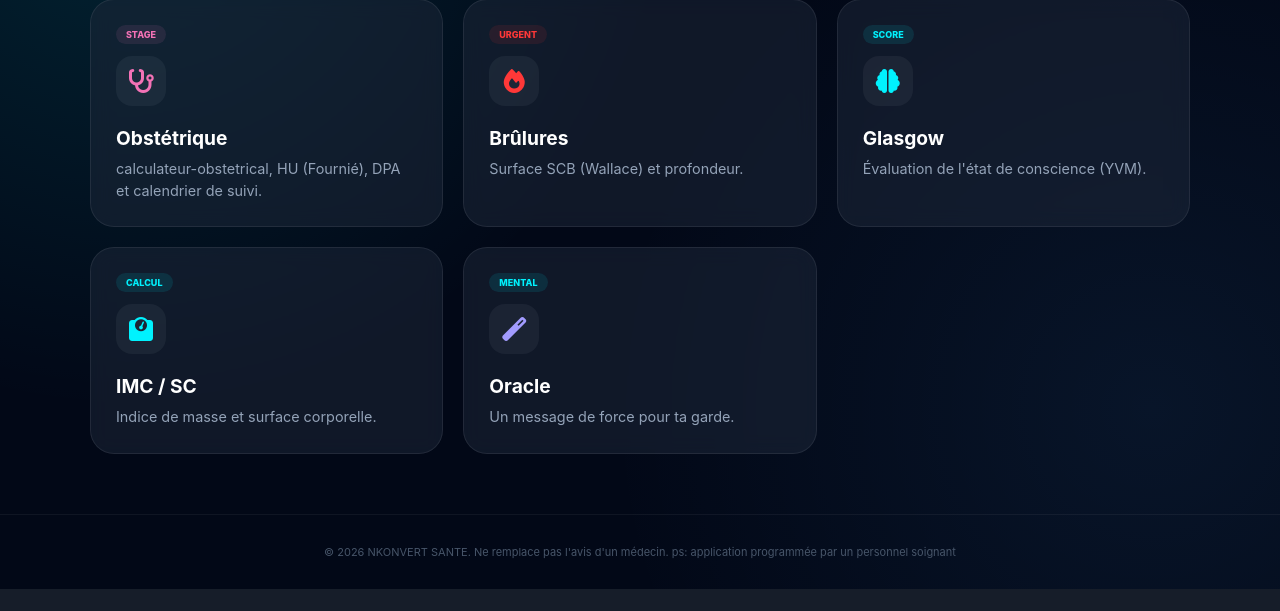
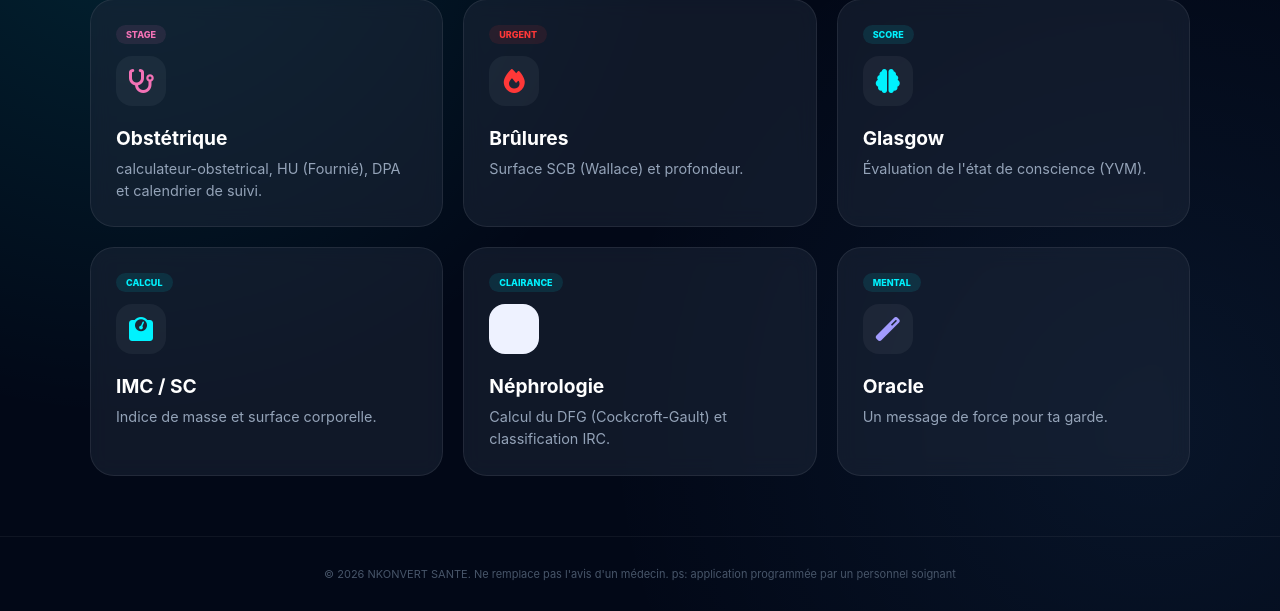
Before and after one commit to Reygreekk/nkonvert, a Flask app: page /sante in a window 1280 px wide. Shown: the part 314-925 px from the top of the page. Before the commit the page ends 903 px from the top, so only its background shows below. Run offline with Flask 3, Linux system fonts and the light colour scheme.

Commit message:
sante.html

```diff
--- a/templates/sante.html
+++ b/templates/sante.html
@@ -233,11 +233,21 @@
         <p>Évaluation de l'état de conscience (YVM).</p>
     </a>
 
+
     <a href="masse.html" class="tool-card">
         <div class="status-badge">Calcul</div>
         <div class="icon-box"><i class="fas fa-weight"></i></div>
         <h3>IMC / SC</h3>
         <p>Indice de masse et surface corporelle.</p>
+    </a>
+
+    <a href="nephro.html" class="tool-card">
+    <div class="status-badge">Clairance</div>
+    <div class="icon-box" style="background: #eef2ff; color: #4f46e5;">
+        <i class="fas fa-kidney"></i>
+    </div>
+    <h3>Néphrologie</h3>
+    <p>Calcul du DFG (Cockcroft-Gault) et classification IRC.</p>
     </a>
 
     <a href="/boost" class="tool-card">
```
